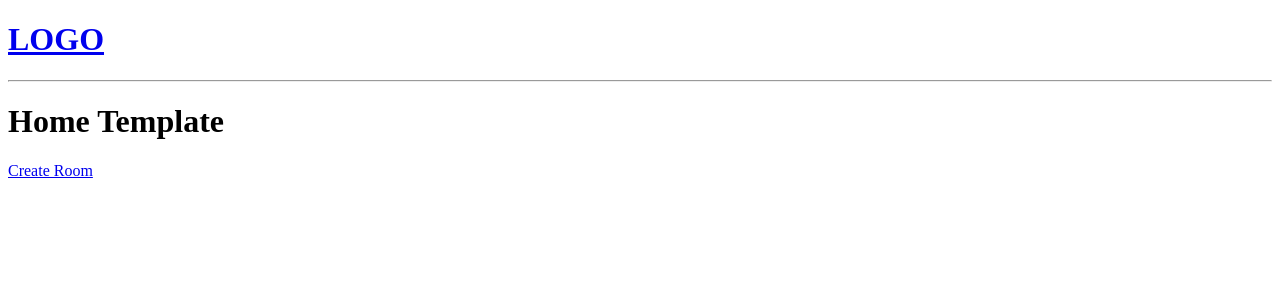
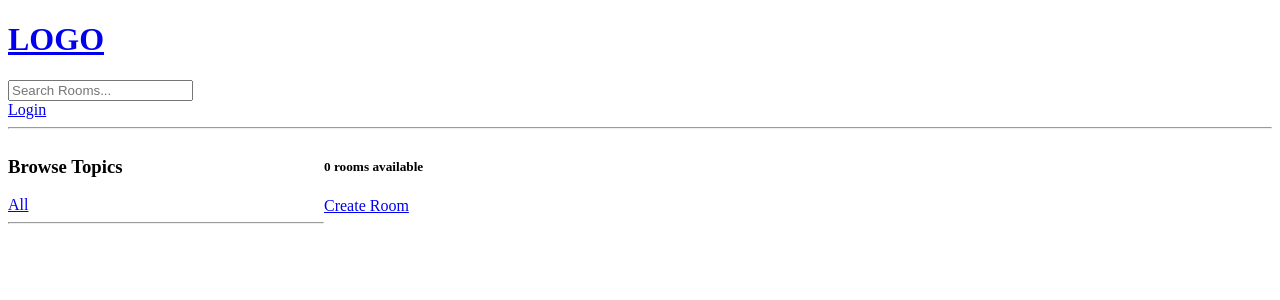
Before and after one commit to AbbasPi/django-social-network, a Django app: page / in a window 1280 px wide. Shown: the top 300 px of the page. Run offline with Django 4.2, Linux system fonts and the light colour scheme; data that the repository does not hold is empty.

Commit message:
User Registeration & Login

```diff
--- a/base/templates/base/home.html
+++ b/base/templates/base/home.html
@@ -1,24 +1,47 @@
-{% extends 'main.html' %}
+{% extends 'main.html' %} {% block content %}
 
-{% block content %}
-<h1>Home Template</h1>
+<style>
+  .home-container {
+    display: grid;
+    grid-template-columns: 1fr 3fr;
+  }
+</style>
+
+<div class="home-container">
   <div>
+    <h3>Browse Topics</h3>
+    <div>
+      <a href="{% url 'home' %}">All</a>
+    </div>
+    {% for topic in topics %}
+    <div>
+      <a href="{% url 'home' %}?q={{topic.name}}">{{topic.name}}</a>
+    </div>
+    {% endfor %}
+    <hr />
+  </div>
 
+  <div>
+    <h5>{{room_count}} rooms available</h5>
     <a href="{% url 'create-room' %}">Create Room</a>
-
     <div>
       {% for room in rooms %}
       <div class="room">
         <div>
-                <h2>
+          {% if request.user == room.host %}
           <a href="{%url 'update-room' room.id %}">Edit</a>
           <a href="{%url 'delete-room' room.id %}">Delete</a>
+          {% endif %}
           <span>@{{room.host.username}}</span>
-                    {{room.id}}. <a vis href="{% url 'room' room.id %}">{{room.name}}</a>
+          <h5>
+            {{room.id}}.<a href="{% url 'room' room.id %}">{{room.name}}</a>
+          </h5>
           <small>{{room.topic.name}}</small>
-                </h2>
           {% endfor %}
+        </div>
       </div>
     </div>
 
     {% endblock content %}
+  </div>
+</div>
--- a/base/urls.py
+++ b/base/urls.py
@@ -2,6 +2,10 @@ from django.urls import path
 from . import views
 
 urlpatterns = [
+    path('login/', views.loginPage, name='login'),
+    path('logout/', views.logoutUser, name='logout'),
+    path('register/', views.registerPage, name='register'),
+
     path('', views.home, name='home'),
     path('room/<int:pk>/', views.room, name='room'),
     path('create-room/', views.createRoom, name='create-room'),
--- a/base/views.py
+++ b/base/views.py
@@ -1,23 +1,79 @@
 from django.shortcuts import render, redirect
-from .models import Room
+from django.db.models import Q
+from django.contrib.auth.decorators import login_required
+from django.contrib.auth.models import User
+from django.http import HttpResponse
+from django.contrib import messages
+from django.contrib.auth import authenticate, login, logout
+from django.contrib.auth.forms import UserCreationForm
+from .models import Room, Topic
 from .forms import RoomForm
-# rooms =[
-#     {'id': 1, 'name': 'fronted'},
-#     {'id': 2, 'name': 'backend'},
-#     {'id': 3, 'name': 'python'},
-#     {'id': 4, 'name': 'django'},
-#     {'id': 5, 'name': 'javascript'},
-# ]
+
+
+def loginPage(request):
+    page = 'login'
+    if request.user.is_authenticated:
+        return redirect('home')
+    if request.method == 'POST':
+        username = request.POST.get('username').lower()
+        password = request.POST.get('password')
+
+        try:
+            user = User.objects.get(username=username)
+        except:
+            messages.error(request, 'User does not exist')
+
+        user = authenticate(request, username=username, password=password)
+
+        if user is not None:
+            login(request, user)
+            return redirect('home')
+        else:
+            messages.error(request, 'Username OR password is incorrect')
+    context = {'page': page}
+    return render(request, 'base/login_register.html', context)
+
+
+def logoutUser(request):
+    logout(request)
+    return redirect('home')
+
+
+def registerPage(request):
+    form = UserCreationForm()
+
+    if request.method == 'POST':
+        form = UserCreationForm(request.POST)
+        if form.is_valid():
+            user = form.save(commit=False)
+            user.username = user.username.lower()
+            user.save()
+            login(request, user)
+            return redirect('home')
+        else:
+            messages.error(
+                request, 'An error has occurred during registration')
+    return render(request, 'base/login_register.html', {'form': form})
+
+
 def home(request):
-    rooms = Room.objects.all()
-    context = {'rooms': rooms}
+    q = request.GET.get('q') if request.GET.get('q') else ''
+    rooms = Room.objects.filter(Q(topic__name__icontains=q) |
+                                Q(name__icontains=q) |
+                                Q(description__icontains=q))
+    topics = Topic.objects.all()
+    room_count = rooms.count()
+    context = {'rooms': rooms, 'topics': topics, 'room_count': room_count}
     return render(request, 'base/home.html', context)
+
 
 def room(request, pk):
     room = Room.objects.get(id=pk)
     ctx = {'room': room}
     return render(request, 'base/room.html', ctx)
 
+
+@login_required(login_url='login')
 def createRoom(request):
     form = RoomForm()
     if request.method == 'POST':
@@ -29,9 +85,13 @@ def createRoom(request):
     context = {'form': form}
     return render(request, 'base/room_form.html', context)
 
+
+@login_required(login_url='login')
 def updateRoom(request, pk):
     room = Room.objects.get(id=pk)
     form = RoomForm(instance=room)
+    if request.user != room.host:
+        return HttpResponse('You are not allowed to do this')
     if request.method == 'POST':
         form = RoomForm(request.POST, instance=room)
         if form.is_valid():
@@ -41,8 +101,12 @@ def updateRoom(request, pk):
     context = {'form': form}
     return render(request, 'base/room_form.html', context)
 
+
+@login_required(login_url='login')
 def deleteRoom(request, pk):
     room = Room.objects.get(id=pk)
+    if request.user != room.host:
+        return HttpResponse('You are not allowed to do this')
     if request.method == 'POST':
         room.delete()
         return redirect('home')
--- a/templates/main.html
+++ b/templates/main.html
@@ -1,17 +1,27 @@
 <!DOCTYPE html>
 <html lang="en">
-<head>
-    <meta charset="UTF-8">
-    <meta http-equiv="X-UA-Compatible" content="IE=edge">
-    <meta name="viewport" content="width=device-width, initial-scale=1.0">
+  <head>
+    <meta charset="UTF-8" />
+    <meta http-equiv="X-UA-Compatible" content="IE=edge" />
+    <meta name="viewport" content="width=device-width, initial-scale=1.0" />
     <title>StudyBud</title>
-</head>
-<body>
-    {% include 'navbar.html' %}
-
-    {% block content %}
-
-    {% endblock %}
-
-</body>
+  </head>
+  <body>
+    {% include 'navbar.html' %} {% if messages %}
+    <ul
+      style="
+        list-style: none;
+        background: red;
+        display: inline-block;
+        color: white;
+        padding: 14px;
+      "
+      class="messages"
+    >
+      {% for message in messages %}
+      <li>{{ message }}</li>
+      {% endfor %}
+    </ul>
+    {% endif %} {% block content %} {% endblock %}
+  </body>
 </html>
--- a/templates/navbar.html
+++ b/templates/navbar.html
@@ -2,4 +2,14 @@
   <h1>LOGO</h1>
 </a>
 
+<form method="GET" action="{% url 'home' %}">
+  <input type="text" name="q" placeholder="Search Rooms..." />
+</form>
+{% if request.user.is_authenticated %}
+<p>Hello {{request.user}}</p>
+<a href="{% url 'logout' %}">Logout</a>
+{% else %}
+<a href="{% url 'login' %}">Login</a>
+{% endif %}
+
 <hr />
```
Also changed, not shown: base/templates/base/login_register.html (added, +28 -0 lines), base/apps.py (line endings or trailing spaces), base/templates/base/room.html (line endings or trailing spaces). Lines whose indentation alone changed are shown as unchanged.
